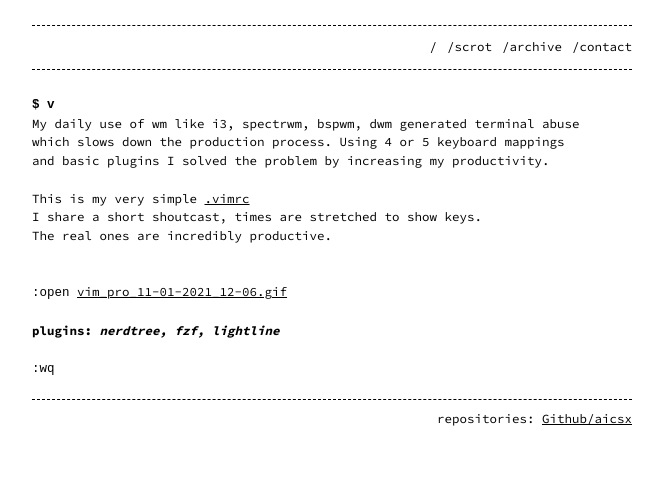
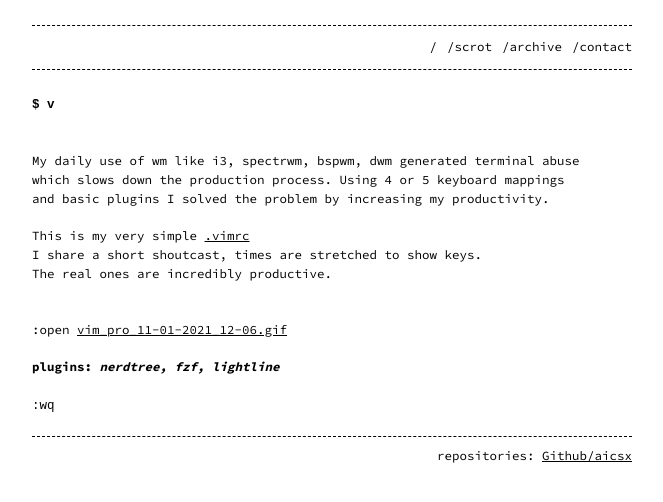
Before and after one commit to aicsx/ax, a Jekyll site: the page built from _posts/2021-01-11-vim_productivity.md, in a window 1280 px wide. Shown: the top 502 px of the page, without its empty margins (308-971 px from the left). Built offline with Jekyll 4.4.1, drawn with Linux system fonts in a browser that asks for light colours.

Commit message:
tab: vim_productivity

```diff
--- a/_posts/2021-01-11-vim_productivity.md
+++ b/_posts/2021-01-11-vim_productivity.md
@@ -6,7 +6,7 @@ categories: blog
 ---
 
 ### `$ v`
-
+<br>
 My daily use of wm like i3, spectrwm, bspwm, dwm generated terminal abuse
 
 which slows down the production process. Using 4 or 5 keyboard mappings
@@ -22,7 +22,7 @@ I share a short shoutcast, times are stretched to show keys.
 The real ones are incredibly productive.
 
 <br>
-`:open` [vim\_pro\_11-01-2021_12-06.gif](https://aicsx.github.io/ax/images/vim_pro_11-01-2021_12-06.gif)
+:open [vim\_pro\_11-01-2021_12-06.gif](https://aicsx.github.io/ax/images/vim_pro_11-01-2021_12-06.gif)
 
 <br>
 
```
